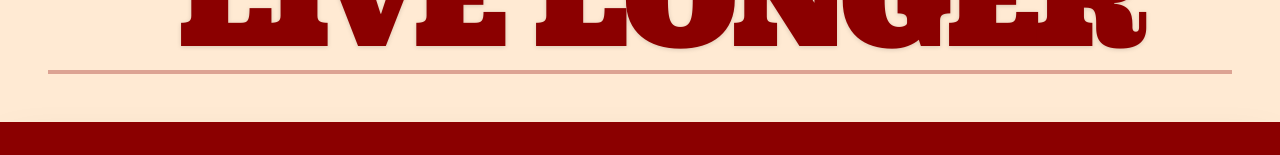
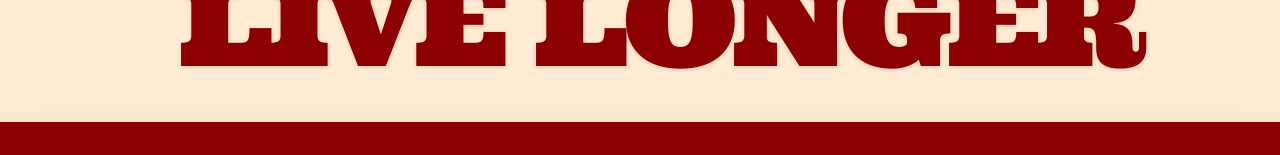
Before and after one commit to muhammedshamilmt/120ages, a Next.js app: page / in a window 1280 px wide. Shown: the part 672-827 px from the top of the page. Built offline with nearby package versions, Linux system fonts and the light colour scheme.

Commit message:
Auto-sync after agent response

```diff
--- a/src/components/Hero.tsx
+++ b/src/components/Hero.tsx
@@ -29,9 +29,8 @@ export function Hero() {
               Sip Healthy<br />
               <span className="ml-[5vw] lg:ml-[3vw]">Live Longer</span>
             </h1>
-          <div className="w-full h-1 bg-vintage-red mt-4 opacity-30" />
+          </div>
         </div>
-      </div>
-    </section>
+      </section>
   );
 }
```
